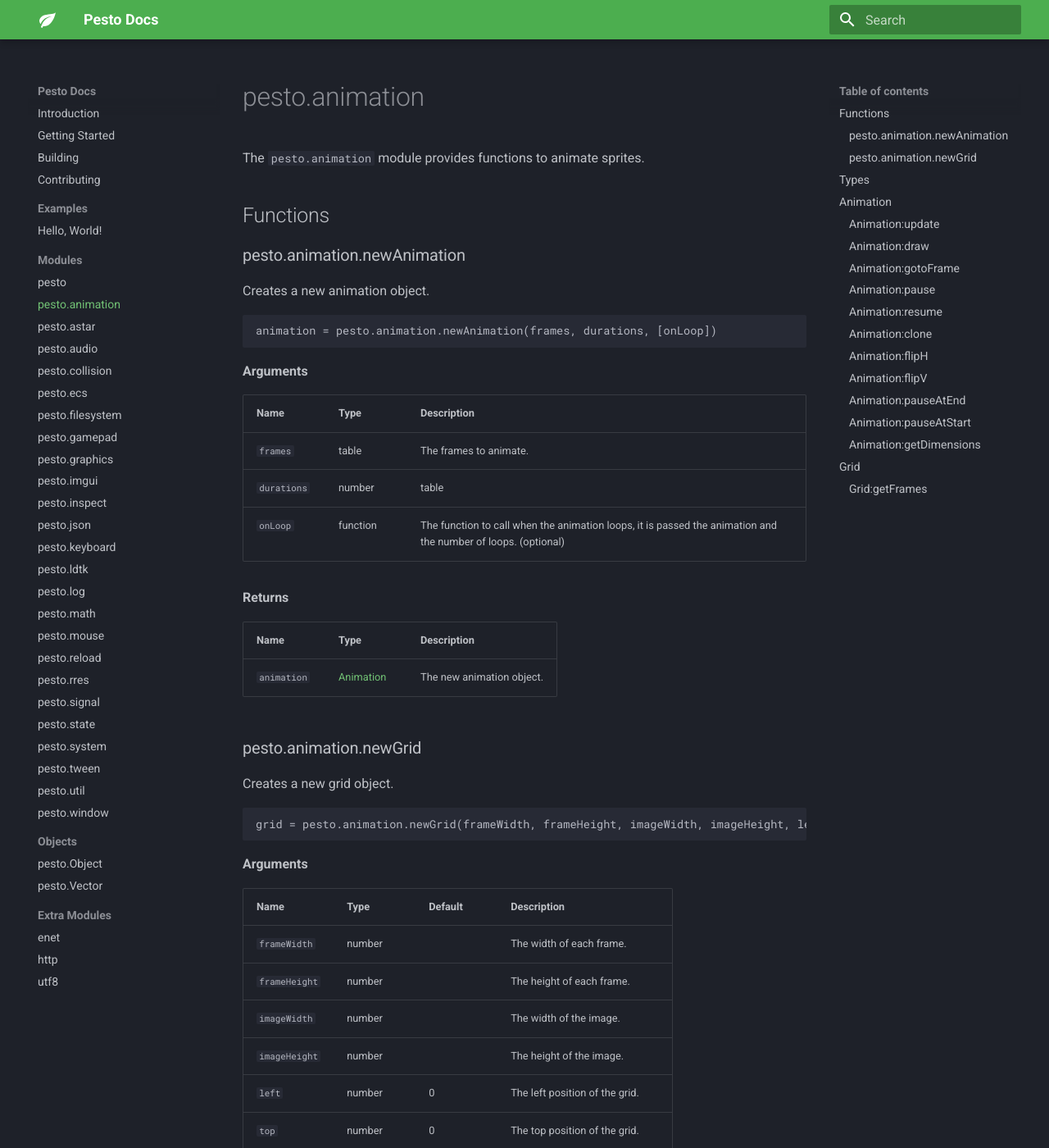
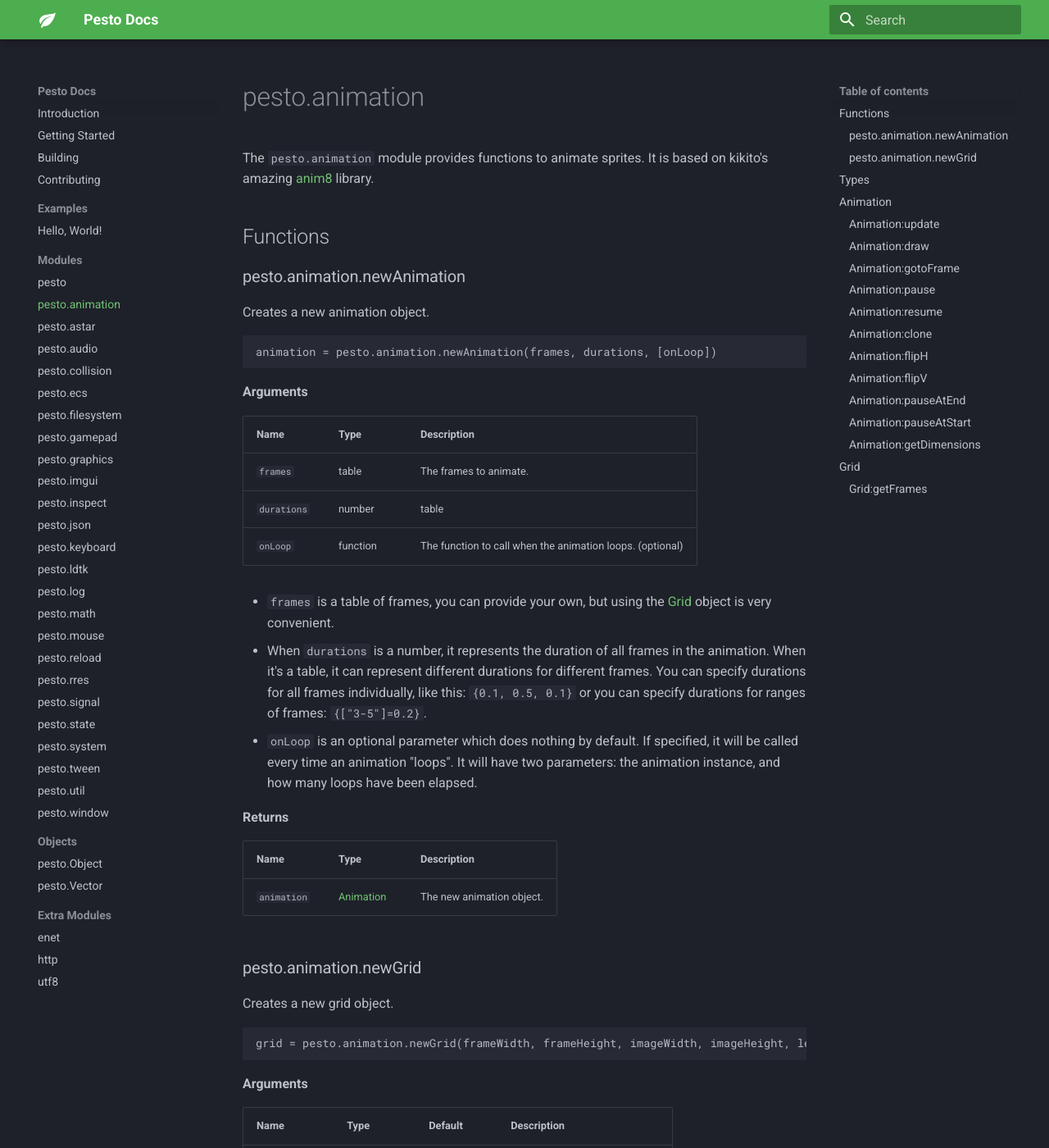
Before and after one commit to vinnyhorgan/pesto, an MkDocs documentation site: the page built from docs/modules/animation.md, in a window 1280 px wide and 1400 px high. Shown: the whole window at 82% size. Built offline with MkDocs 1.6.1 and Material for MkDocs 9.7.7, drawn with Linux system fonts in a browser that asks for light colours; some of the changed text lies outside the part shown.

Commit message:
Minor changes to docs

````diff
--- a/docs/modules/animation.md
+++ b/docs/modules/animation.md
@@ -1,6 +1,7 @@
 # pesto.animation
 
 The `pesto.animation` module provides functions to animate sprites.
+It is based on kikito's amazing [anim8](https://github.com/kikito/anim8) library.
 
 ## Functions
 
@@ -14,11 +15,19 @@ animation = pesto.animation.newAnimation(frames, durations, [onLoop])
 
 **Arguments**
 
-| Name        | Type           | Description                                                                                                   |
-| ----------- | -------------- | ------------------------------------------------------------------------------------------------------------- |
-| `frames`    | table          | The frames to animate.                                                                                        |
-| `durations` | number | table | The duration of all frames. (or of each single frame when a table is provided).                               |
-| `onLoop`    | function       | The function to call when the animation loops, it is passed the animation and the number of loops. (optional) |
+| Name        | Type           | Description                                               |
+| ----------- | -------------- | --------------------------------------------------------- |
+| `frames`    | table          | The frames to animate.                                    |
+| `durations` | number | table | The duration of each frame.                               |
+| `onLoop`    | function       | The function to call when the animation loops. (optional) |
+
+- `frames` is a table of frames, you can provide your own, but using the [Grid](#grid) object is very convenient.
+- When `durations` is a number, it represents the duration of all frames in the animation.
+When it's a table, it can represent different durations for different frames.
+You can specify durations for all frames individually, like this: `{0.1, 0.5, 0.1}` or you can specify durations for ranges of frames: `{["3-5"]=0.2}`.
+- `onLoop` is an optional parameter which does nothing by default.
+If specified, it will be called every time an animation "loops".
+It will have two parameters: the animation instance, and how many loops have been elapsed.
 
 **Returns**
 
@@ -46,6 +55,14 @@ grid = pesto.animation.newGrid(frameWidth, frameHeight, imageWidth, imageHeight,
 | `left`        | number | 0       | The left position of the grid. |
 | `top`         | number | 0       | The top position of the grid.  |
 | `border`      | number | 0       | The border between the frames. |
+
+- `frameWidth` and `frameHeight` are the dimensions of the animation frames: each of the individual "sub-images" that compose the animation.
+- `imageWidth` and `imageHeight` are the dimensions of the image where all the frames are.
+In Pesto, they can be obtained by doing image:getWidth() and image:getHeight().
+- `left` and `top` are optional, and both default to 0.
+They are "the left and top coordinates of the point in the image where you want to put the origin of coordinates of the grid".
+- `border` is also an optional value, and it also defaults to 0.
+It allows you to define "gaps" between your frames in the image.
 
 **Returns**
 
@@ -175,6 +192,7 @@ None
 ### Animation:flipH
 
 Flips the animation horizontally.
+It does not create a new animation object.
 
 ```
 Animation:flipH()
@@ -191,6 +209,7 @@ None
 ### Animation:flipV
 
 Flips the animation vertically.
+It does not create a new animation object.
 
 ```
 Animation:flipV()
@@ -257,7 +276,7 @@ None
 
 ## Grid
 
-Grid objects are just a convenient way of getting frames from a sprite
+Grid objects are just a convenient way of getting frames from a sprite.
 
 ### Grid:getFrames
 
@@ -269,7 +288,8 @@ frames = Grid:getFrames(...)
 
 **Arguments**
 
-`Grid:getFrames` accepts an arbitrary number of parameters. They can be either numbers or strings.
+`Grid:getFrames` accepts an arbitrary number of parameters.
+They can be either numbers or strings.
 
 - Each two numbers are interpreted as quad coordinates in the format `(column, row)`.
 This way, `grid:getFrames(3,4)` will return the frame in column 3, row 4 of the grid.
````
Also changed, not shown: docs/modules/astar.md (+17 -16 lines), docs/modules/pesto.md (+10 -10 lines).
